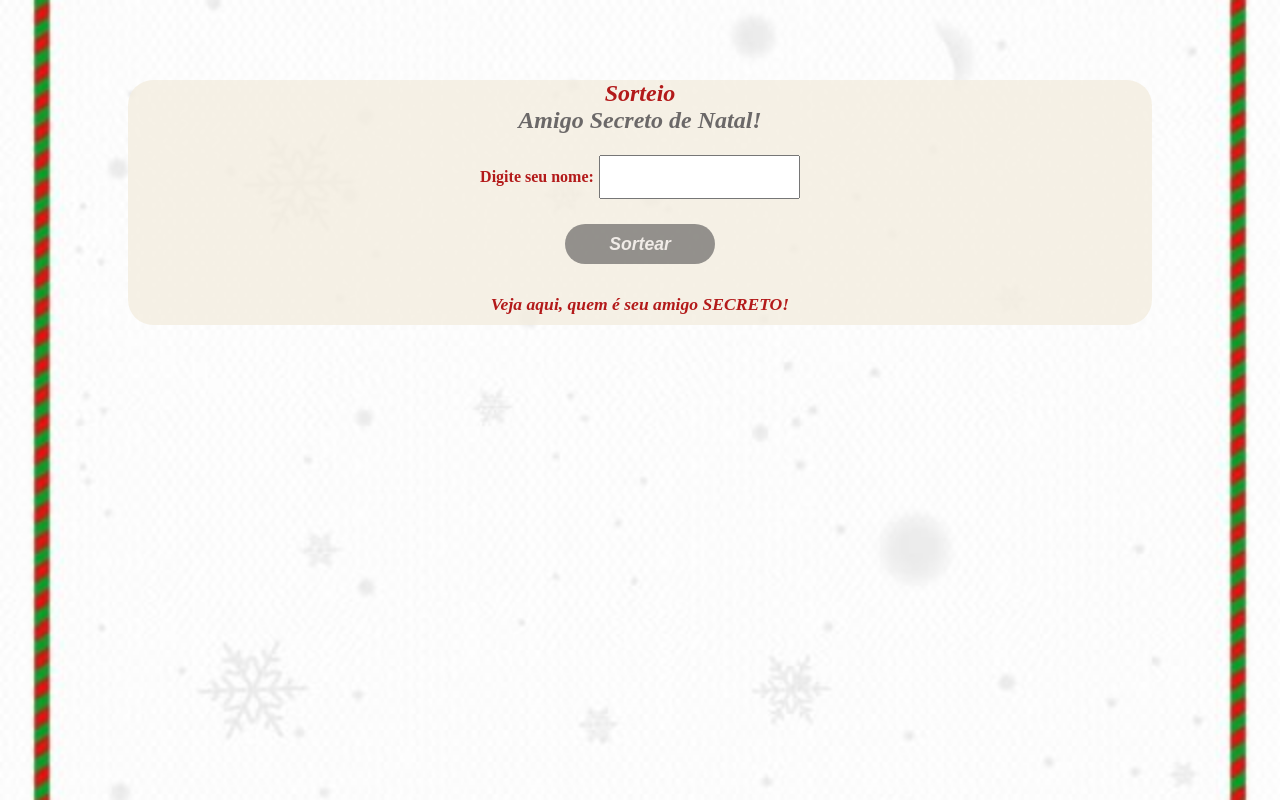
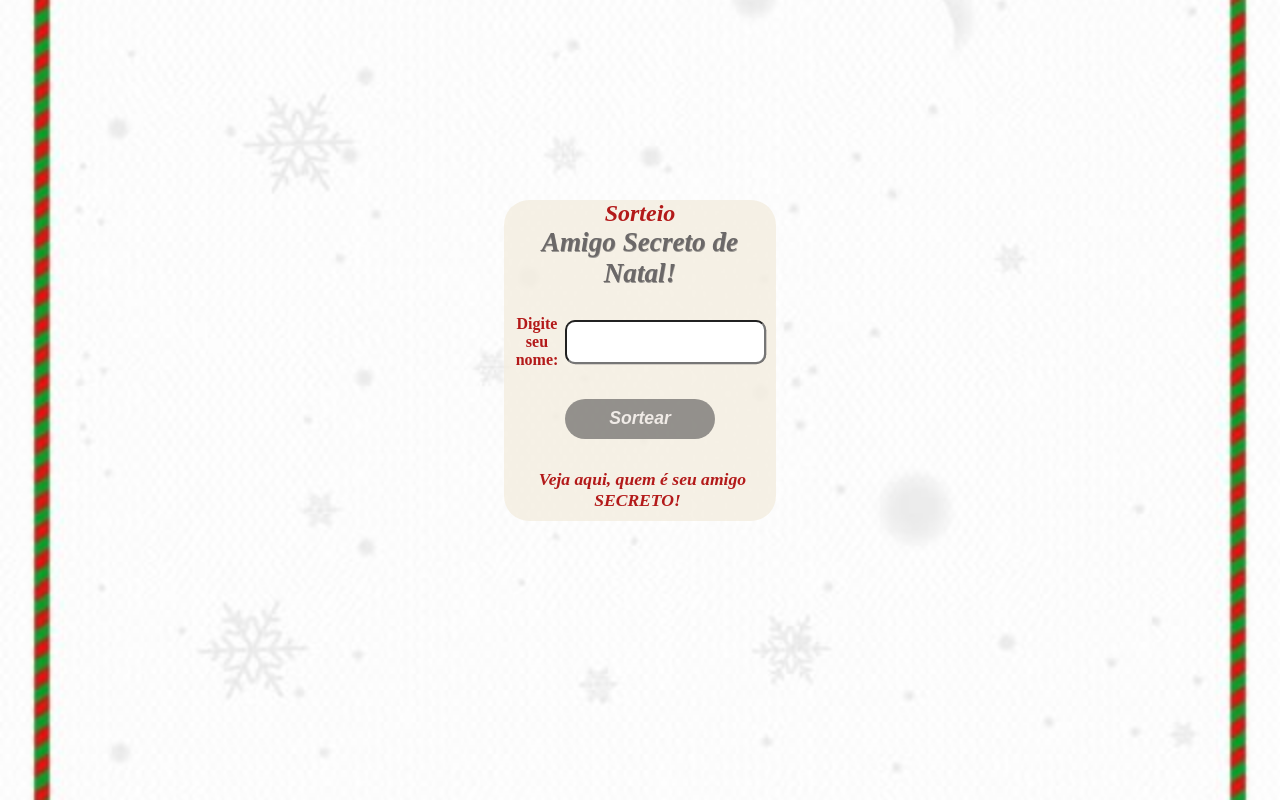
Before and after one commit to ViniLara25/Amigo-Secreto, a website: page public/index.html in a window 1280 px wide. Drawn offline with Linux system fonts and the light colour scheme.

Commit message:
Mudando estilo

```diff
--- a/public/style.css
+++ b/public/style.css
@@ -7,11 +7,16 @@
 body {
     background-image: url('img/fundo_2.jpg');
     max-width: 100%;
-    height: 90vh; /* Ocupa 100% da ALTURA da tela (vh = viewport height) */
+    min-height: 90vh;
+    min-height: 90svh; /* Ocupa 100% da ALTURA da tela (vh = viewport height) */
     background-size: cover;
     background-position: center;
     background-repeat: no-repeat;
     image-rendering: optimizeQuality;
+    display: flex;
+    margin: 0;
+    align-items: center;
+    justify-content: center;
 }
 
 .fundo {
@@ -22,7 +27,7 @@ body {
     background-color: rgba(244, 238, 224, 0.8);
     width: 80%;
     margin: auto;
-    margin-top: 10vh;
+    /*margin-top: 50vh;*/
     border-radius: 25px;
     height: auto;
 }
@@ -34,7 +39,8 @@ body {
     font-style: oblique;
 } .cor-diferente {
     color: rgb(107, 104, 104);
-    /*text-shadow: 1px 1px 2px black;*/
+    font-size: 1.7rem;
+    text-shadow: 0.5px 0.5px 0.6px rgba(97, 95, 95, 0.589);
 }
 
 .nome-participante {
@@ -59,6 +65,12 @@ body {
     height: 40px;
     width: auto;
     margin-right: 5px;
+    border-radius: 10px;
+    -webkit-border-radius: 10px;
+    -moz-border-radius: 10px;
+    -ms-border-radius: 10px;
+    -o-border-radius: 10px;
+    box-shadow: 0.3px 0.3px 0.4px rgb(110, 104, 104);
 }
 
 .container__botao {
@@ -77,8 +89,8 @@ body {
     transition: transform 0.5s ease-in-out;
 } .container__botao button:hover {
     transform: scale(1.1);
-    background-color: #758fac;
-    box-shadow: 0 0 15px rgba(190, 201, 212, 0.7);
+    background-color: #4d4b58c2;
+    box-shadow: 0 0 15px rgba(145, 156, 167, 0.7);
     border: 1px solid rgb(116, 116, 141);
 } .container__sortear {
     font-size: 1.1em;
```
